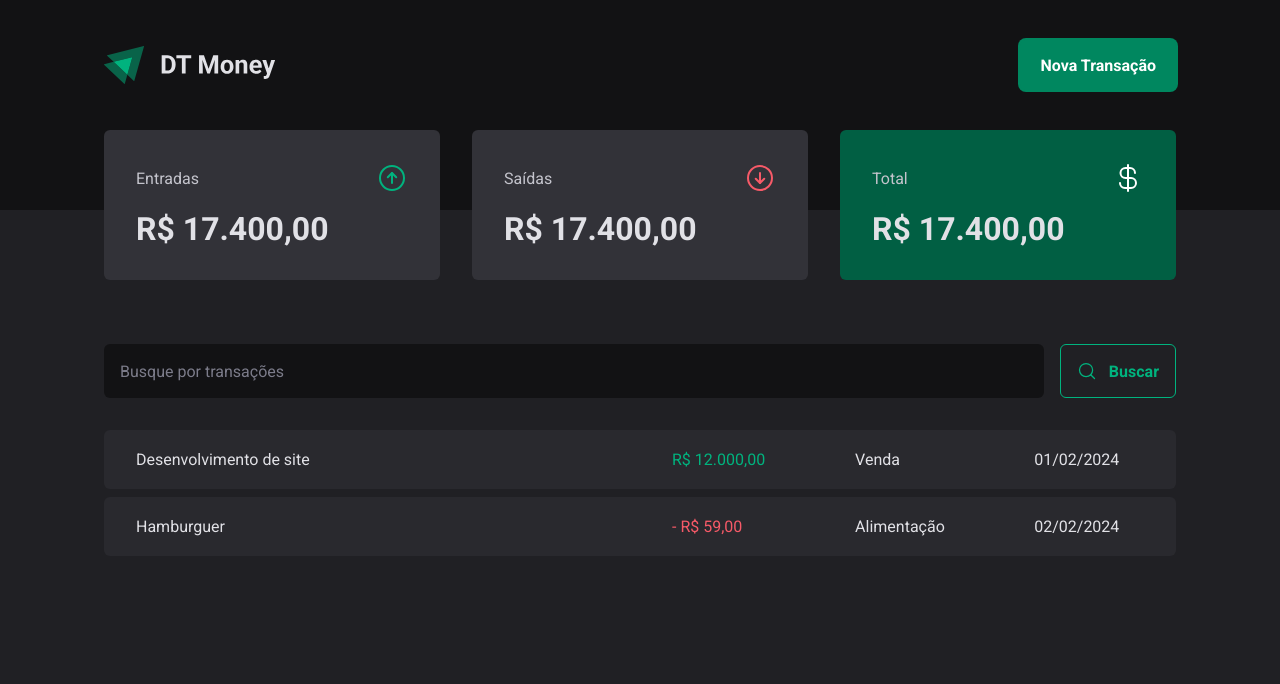
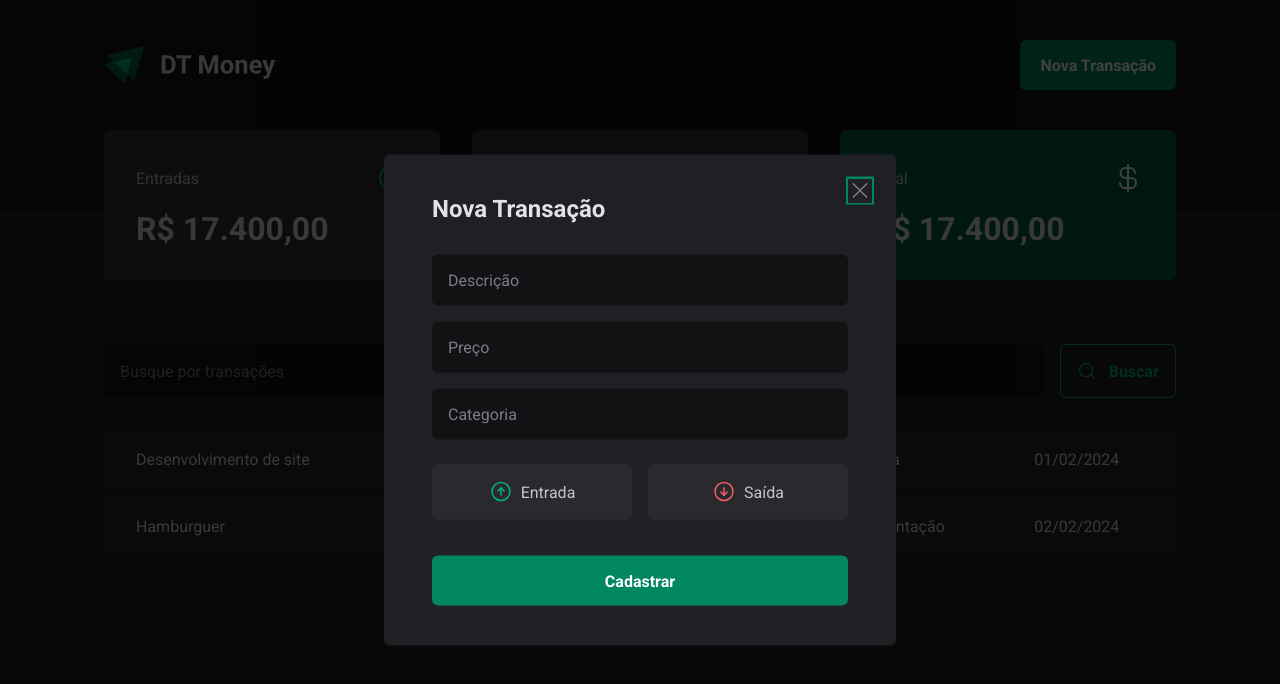
Before and after one commit to anacnogueira/ignite-reactsjs-04-dt-monet, a React (Vite) app: page / in a window 1280 px wide. Both pictures are taken after a click on the button "Nova Transação". Shown: the top 684 px of the page. Built offline with nearby package versions, Linux system fonts and the light colour scheme; data requests are answered from the project's data file.

Commit message:
Modal de transação e servidor json da aplicação

```diff
--- a/package.json
+++ b/package.json
@@ -5,11 +5,14 @@
   "type": "module",
   "scripts": {
     "dev": "vite",
+    "dev:server": "json-server server.json -p 3333",
     "build": "tsc && vite build",
     "lint": "eslint . --ext ts,tsx --report-unused-disable-directives --max-warnings 0",
     "preview": "vite preview"
   },
   "dependencies": {
+    "@radix-ui/react-dialog": "^1.0.5",
+    "@radix-ui/react-radio-group": "^1.1.3",
     "phosphor-react": "^1.4.1",
     "react": "^18.2.0",
     "react-dom": "^18.2.0",
@@ -25,6 +28,7 @@
     "eslint": "^8.56.0",
     "eslint-plugin-react-hooks": "^4.6.0",
     "eslint-plugin-react-refresh": "^0.4.5",
+    "json-server": "^1.0.0-alpha.23",
     "typescript": "^5.2.2",
     "vite": "^5.1.0"
   }
--- /dev/null
+++ b/server.json
@@ -0,0 +1,20 @@
+{
+  "transactions": [
+    {
+      "id": 1,
+      "description": "Desevolvimento de site",
+      "type": "income",
+      "category": "Venda",
+      "price": 14000,
+      "createdAt": "2024-03-31T14:11:14.020Z"
+    },
+    {
+      "id": 2,
+      "description": "Burger King",
+      "type": "outcome",
+      "category": "Alimentação",
+      "price": 36,
+      "createdAt": "2024-03-31T14:10:14.020Z"
+    }
+  ]
+}
--- a/src/components/Header/index.tsx
+++ b/src/components/Header/index.tsx
@@ -1,12 +1,19 @@
 import { HeaderContainer, HeaderContent, NewTransactionButton } from "./styles";
 import logoImg from "../../assets/logo.svg";
+import * as Dialog from "@radix-ui/react-dialog";
+import { NewTransactionModal } from "../NewTransactionModal";
 
 export function Header() {
   return (
     <HeaderContainer>
       <HeaderContent>
         <img src={logoImg} alt="" />
-        <NewTransactionButton>Nova Transação</NewTransactionButton>
+        <Dialog.Root>
+          <Dialog.Trigger asChild>
+            <NewTransactionButton>Nova Transação</NewTransactionButton>
+          </Dialog.Trigger>
+          <NewTransactionModal />
+        </Dialog.Root>
       </HeaderContent>
     </HeaderContainer>
   );
--- /dev/null
+++ b/src/components/NewTransactionModal/index.tsx
@@ -0,0 +1,40 @@
+import * as Dialog from "@radix-ui/react-dialog";
+import {
+  CloseButton,
+  Content,
+  Overlay,
+  TransactionType,
+  TransactionTypeButton,
+} from "./styles";
+import { ArrowCircleDown, ArrowCircleUp, X } from "phosphor-react";
+
+export function NewTransactionModal() {
+  return (
+    <Dialog.Portal>
+      <Overlay />
+      <Content>
+        <Dialog.Title>Nova Transação</Dialog.Title>
+        <CloseButton>
+          <X size={24} />
+        </CloseButton>
+        <form action="">
+          <input type="text" placeholder="Descrição" required />
+          <input type="number" placeholder="Preço" required />
+          <input type="text" placeholder="Categoria" required />
+          <TransactionType>
+            <TransactionTypeButton variant="income" value="income">
+              <ArrowCircleUp size={24} />
+              Entrada
+            </TransactionTypeButton>
+
+            <TransactionTypeButton variant="outcome" value="outcome">
+              <ArrowCircleDown size={24} />
+              Saída
+            </TransactionTypeButton>
+          </TransactionType>
+          <button type="submit">Cadastrar</button>
+        </form>
+      </Content>
+    </Dialog.Portal>
+  );
+}
--- /dev/null
+++ b/src/components/NewTransactionModal/styles.ts
@@ -0,0 +1,117 @@
+import styled from "styled-components";
+import * as Dialog from "@radix-ui/react-dialog";
+import * as RadioGroup from "@radix-ui/react-radio-group";
+
+export const Overlay = styled(Dialog.Overlay)`
+  position: fixed;
+  width: 100vw;
+  height: 100vh;
+  inset: 0;
+  background: rgba(0, 0, 0, 0.75);
+`;
+
+export const Content = styled(Dialog.Content)`
+  min-width: 32rem;
+  border-radius: 6px;
+  padding: 2.5rem 3rem;
+  background: ${(props) => props.theme["gray-800"]};
+  position: fixed;
+  top: 50%;
+  left: 50%;
+  transform: translate(-50%, -50%);
+
+  form {
+    margin-top: 2rem;
+    display: flex;
+    flex-direction: column;
+    gap: 1rem;
+
+    input {
+      border-radius: 6px;
+      border: 0;
+      background: ${(props) => props.theme["gray-900"]};
+      color: ${(props) => props.theme["gray-300"]};
+      padding: 1rem;
+      &::placeholder {
+        color: ${(props) => props.theme["gray-500"]};
+      }
+    }
+
+    button[type="submit"] {
+      height: 50px;
+      border: 0;
+      background: ${(props) => props.theme["green-500"]};
+      color: ${(props) => props.theme.white};
+      font-weight: bold;
+      padding: 0 1.25rem;
+      border-radius: 6px;
+      margin-top: 1.25rem;
+      cursor: pointer;
+      &:hover {
+        background: ${(props) => props.theme["green-700"]};
+        transition: background-color 0.2s;
+      }
+    }
+  }
+`;
+
+export const CloseButton = styled(Dialog.Close)`
+  position: absolute;
+  background: transparent;
+  border: 0;
+  top: 1.5rem;
+  right: 1.5rem;
+  line-height: 0;
+  cursor: pointer;
+  color: ${(props) => props.theme["gray-500"]};
+`;
+
+export const TransactionType = styled(RadioGroup.Root)`
+  display: grid;
+  grid-template-columns: repeat(2, 1fr);
+  gap: 1rem;
+  margin-top: 0.5rem;
+`;
+
+interface TransactionTypeButtonProps {
+  variant: "income" | "outcome";
+}
+
+export const TransactionTypeButton = styled(
+  RadioGroup.Item
+)<TransactionTypeButtonProps>`
+  background: ${(props) => props.theme["gray-700"]};
+  padding: 1rem;
+  display: flex;
+  align-items: center;
+  justify-content: center;
+  gap: 0.5rem;
+  border-radius: 6px;
+  cursor: pointer;
+  border: 0;
+  color: ${(props) => props.theme["gray-300"]};
+
+  svg {
+    color: ${(props) =>
+      props.variant === "income"
+        ? props.theme["green-300"]
+        : props.theme["red-300"]};
+  }
+
+  &[data-state="unchecked"]:hover {
+    transition: background-color 0.2s;
+    background: ${(props) => props.theme["gray-600"]};
+  }
+
+  &[data-state="checked"] {
+    color: ${(props) => props.theme.white};
+    background: ${(props) =>
+      props.variant === "income"
+        ? props.theme["green-500"]
+        : props.theme["red-500"]};
+
+    svg {
+      color: ${(props) => props.theme.white};
+    }
+  }
+`;
--- a/src/pages/Transactions/index.tsx
+++ b/src/pages/Transactions/index.tsx
@@ -1,3 +1,4 @@
+import { useEffect } from "react";
 import { Header } from "../../components/Header";
 import { Summary } from "../../components/Summary";
 import { SearchForm } from "./components/SearchForm";
@@ -8,6 +9,14 @@
 } from "./styles";
 
 export function Transactions() {
+  useEffect(() => {
+    fetch("http://localhost:3333/transactions").then((response) => {
+      response.text().then((data) => {
+        console.log(data);
+      });
+    });
+  }, []);
+
   return (
     <div>
       <Header></Header>
```
Also changed, not shown: 1 other file (tests, documents, lock files or other folders).
